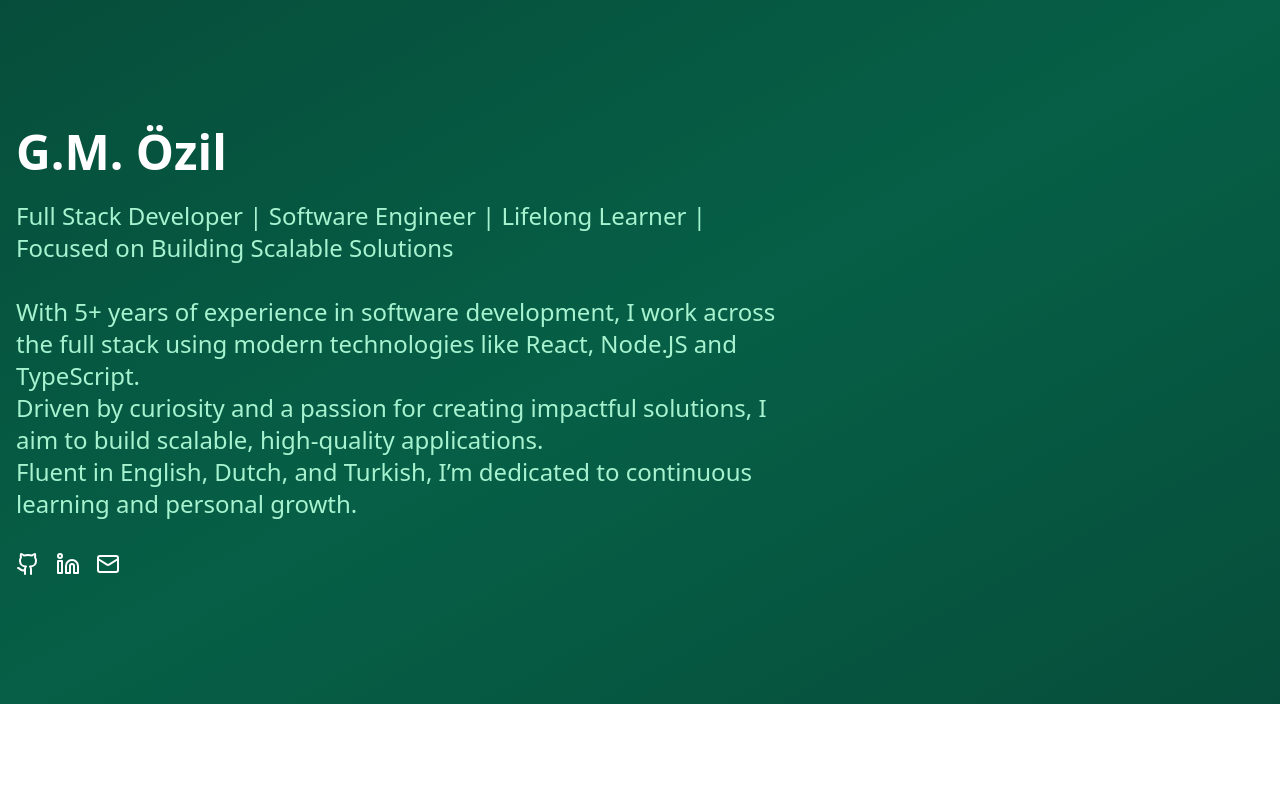
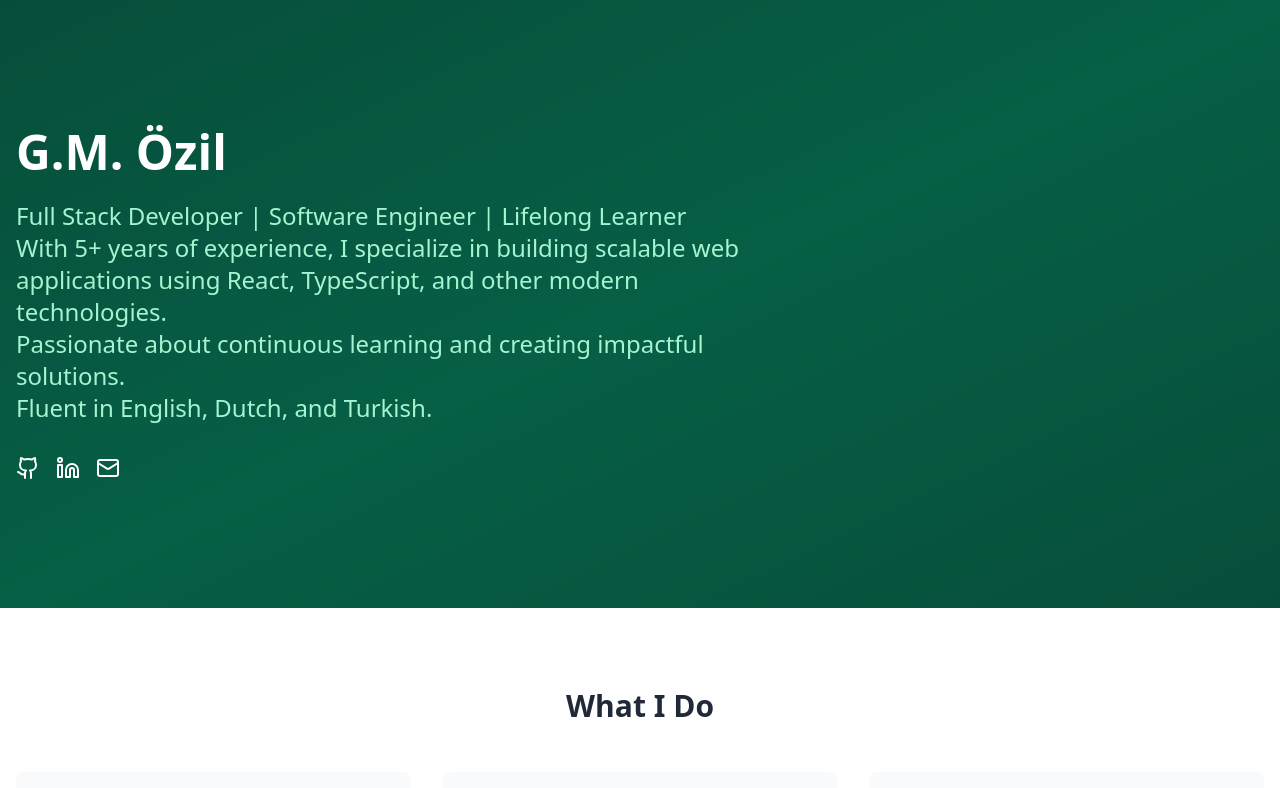
Before and after one commit to gurkanozil/gurkanozil.github.io, a React (Vite) app: page / in a window 1280 px wide. Shown: the top 788 px of the page. Built offline with nearby package versions, Linux system fonts and the light colour scheme.

Commit message:
update bio

```diff
--- a/src/App.tsx
+++ b/src/App.tsx
@@ -23,10 +23,10 @@ function App() {
           <div className="max-w-3xl">
             <h1 className="text-5xl font-bold mb-6">G.M. Özil</h1>
             <p className="text-2xl text-emerald-200 mb-8">
-            Full Stack Developer | Software Engineer | Lifelong Learner | Focused on Building Scalable Solutions<br />
-            <br />With 5+ years of experience in software development, I work across the full stack using modern technologies like React, Node.JS and TypeScript.
-            <br />Driven by curiosity and a passion for creating impactful solutions, I aim to build scalable, high-quality applications.
-            <br />Fluent in English, Dutch, and Turkish, I’m dedicated to continuous learning and personal growth.
+            Full Stack Developer | Software Engineer | Lifelong Learner
+            <br />With 5+ years of experience, I specialize in building scalable web applications using React, TypeScript, and other modern technologies.
+            <br />Passionate about continuous learning and creating impactful solutions.
+            <br />Fluent in English, Dutch, and Turkish.
             </p>
             <div className="flex space-x-4">
               <a href="https://github.com/gurkanozil" className="hover:text-emerald-300 transition-colors">
```
Also changed, not shown: 1 other file (tests, documents, lock files or other folders).
